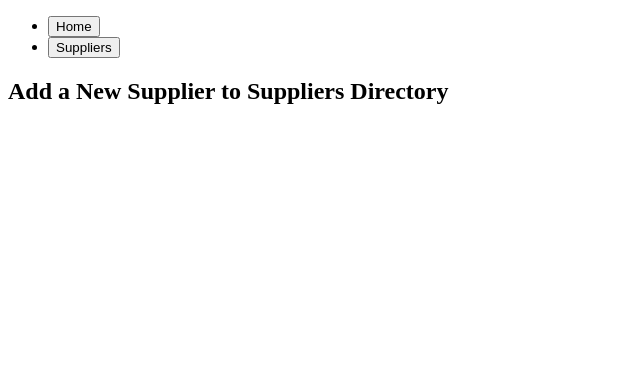
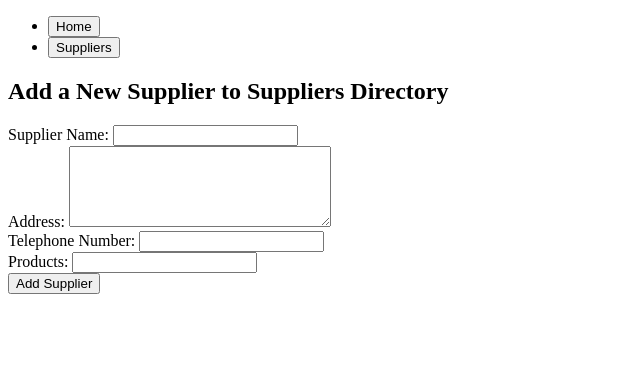
Before and after one commit to JamesSBeedle/Inn-Ventory-Alcohol-Inventory-Application, a Flask app: page /suppliers/new in a window 1280 px wide. Shown: the top 365 px of the page, without its empty margins (0-640 px from the left). Run offline with Flask 2, Linux system fonts and the light colour scheme.

Commit message:
button added to suppliers/index.html template, form created for adding a new supplier in suppliers/new.html

```diff
--- a/templates/suppliers/index.html
+++ b/templates/suppliers/index.html
@@ -9,6 +9,7 @@
         </ul>
     </nav>
     <h1>Suppliers List</h1>
+    <a href="/suppliers/new"><button>Add New Supplier</button></a>
 </header>
 <hr>
 
--- a/templates/suppliers/new.html
+++ b/templates/suppliers/new.html
@@ -7,7 +7,40 @@
             <li> <a href="/suppliers"> <button>Suppliers</button> </a></li>
         </ul>
         <h1>Add a New Supplier to Suppliers Directory</h1>
+
     </nav>
-    </header>
+</header>
+
+<article class="form-container">
+    <form action="/suppliers" method="post">
+        <section></section>
+            <label for="name">Supplier Name:</label>
+            <input type="text" id="name" name="name">
+        </section>
+
+        <section>
+            <label for="address">Address:</label>
+            <textarea id="address" name="address" rows="5" cols="30"></textarea>
+        </section>
+
+        <section>
+            <label for="phone_number">Telephone Number:</label>
+            <input type="text" id="phone_number" name="phone_number">
+        </section>
+
+        <section>
+            <label for="product">Products:</label>
+            <input type="text" id="product" name="product">
+        </section>
+
+        <button type="submit">Add Supplier</button>
+
+
+
+    </form>
+
+</article>
+
+
 
 {% endblock content %}
```
